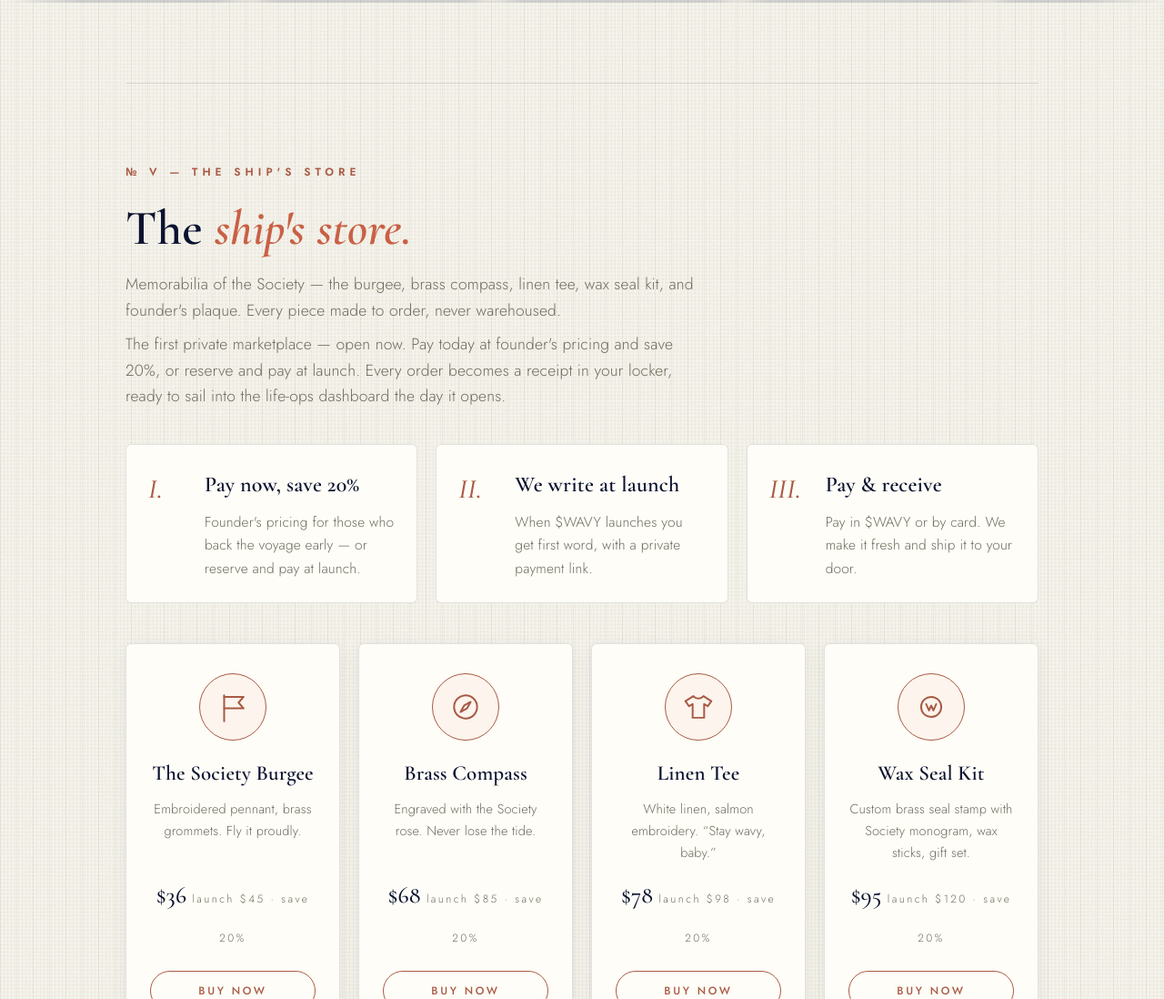
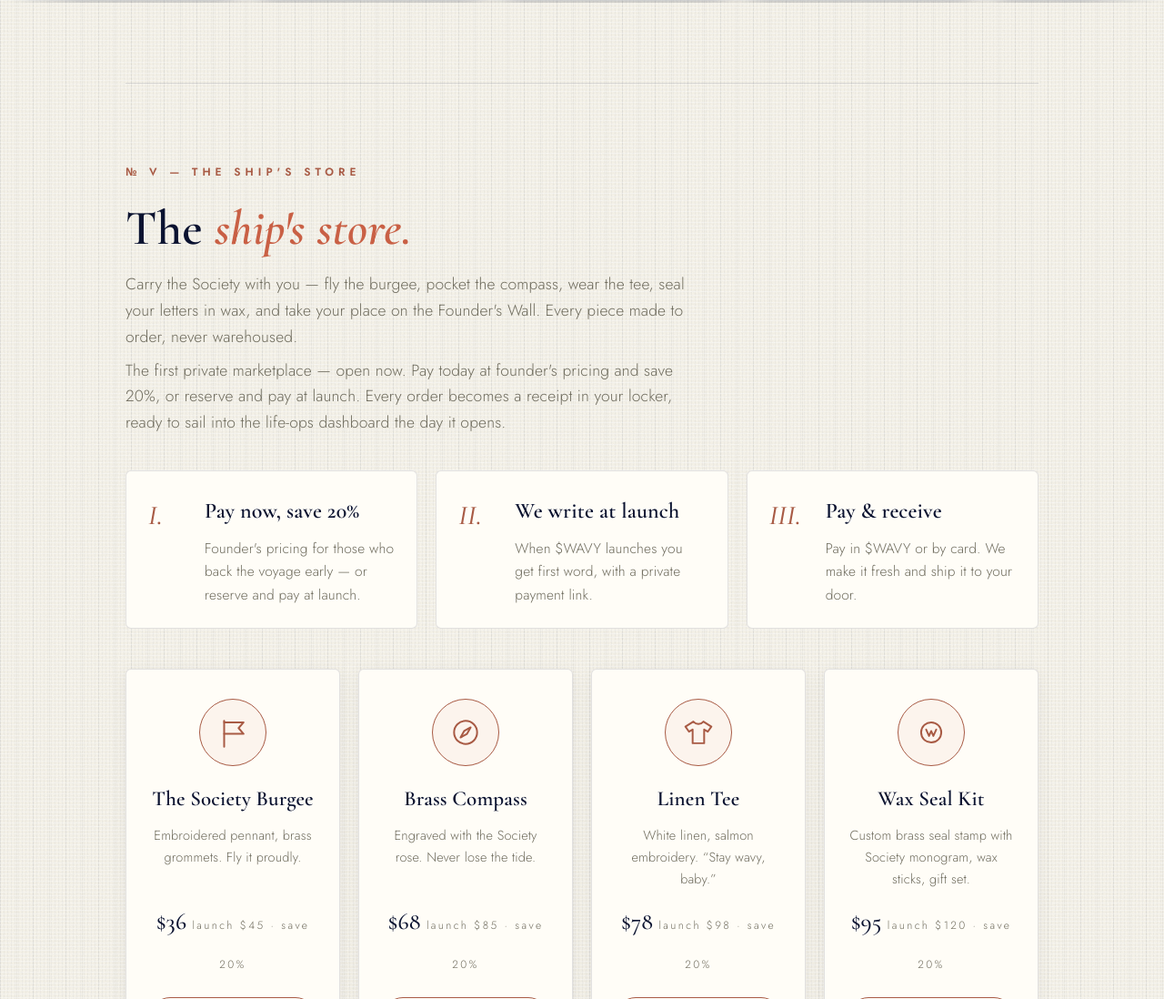
Before and after one commit to Glenride/wavytoken, a plain HTML site: page index.html in a window 1280 px wide. Shown: the part 4262-5360 px from the top of the page at 91% size. Drawn offline with nearby package versions, Linux system fonts and the light colour scheme.

Commit message:
Ship's Store: more creative memorabilia description

```diff
--- a/index.html
+++ b/index.html
@@ -448,7 +448,7 @@
   <section id="store">
     <div class="kicker">№ V — The Ship's Store</div>
     <h2>The <em>ship's store.</em></h2>
-    <p class="sub">Memorabilia of the Society — the burgee, brass compass, linen tee, wax seal kit, and founder's plaque. Every piece made to order, never warehoused.</p>
+    <p class="sub">Carry the Society with you — fly the burgee, pocket the compass, wear the tee, seal your letters in wax, and take your place on the Founder's Wall. Every piece made to order, never warehoused.</p>
     <p class="sub">The first private marketplace — open now. Pay today at founder's pricing and save 20%, or reserve and pay at launch. Every order becomes a receipt in your locker, ready to sail into the life-ops dashboard the day it opens.</p>
     <div class="presale-steps">
       <div class="step"><div class="n">I.</div><div><h3>Pay now, save 20%</h3><p>Founder's pricing for those who back the voyage early — or reserve and pay at launch.</p></div></div>
```
